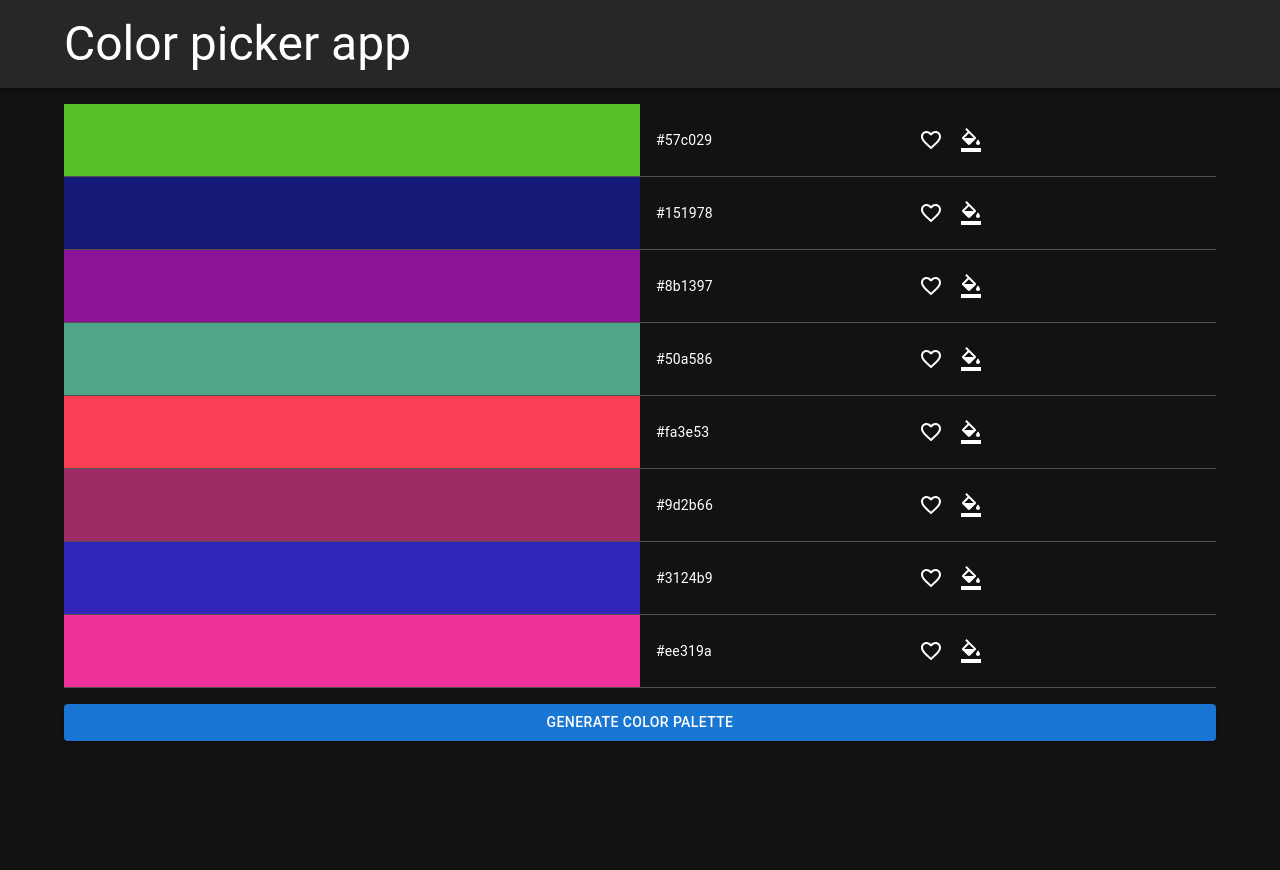
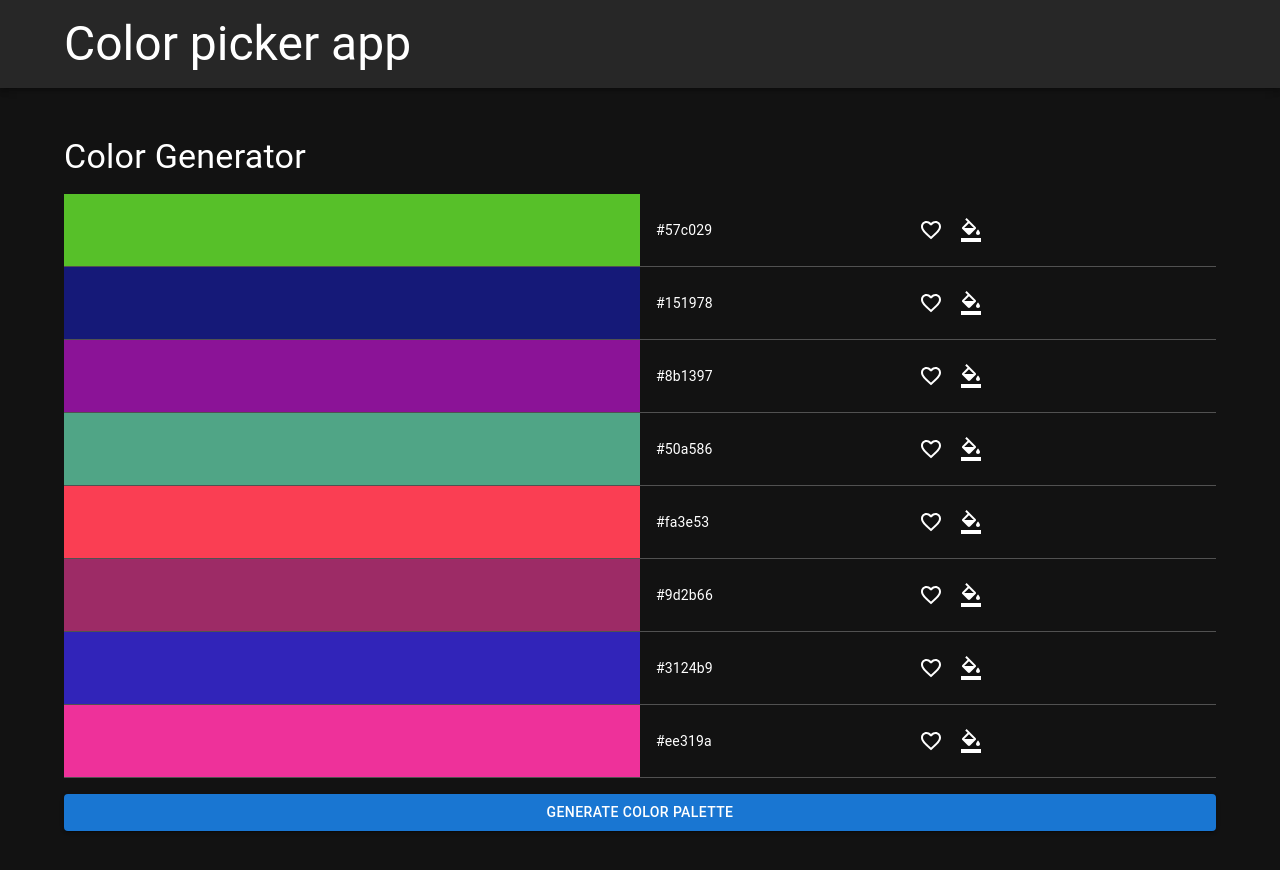
Before and after one commit to PavelZurek/demo-color-picker, a Next.js app: page / in a window 1280 px wide. Both pictures are taken after a click on the button "GENERATE COLOR PALETTE". Shown: the top 870 px of the page. Before the commit the page ends 800 px from the top, so only its background shows below. Built offline with nearby package versions, Linux system fonts and the light colour scheme.

Commit message:
Created common ColorTable component

```diff
--- a/pages/index.tsx
+++ b/pages/index.tsx
@@ -1,13 +1,15 @@
 import { NextPage } from 'next'
-import { Container } from '@mui/material'
+import { Container, Stack } from '@mui/material'
 import { ColorGenerator } from '../src/components/ColorGenerator'
-import { PrimaryColorHistoryList } from '../src/components/PrimaryColorHistoryList'
+import { PrimaryColorHistory } from '../src/components/PrimaryColorHistory'
 
 const IndexPage: NextPage = () => {
   return (
     <Container maxWidth="lg">
-      <ColorGenerator />
-      <PrimaryColorHistoryList />
+      <Stack paddingY={4} spacing={4}>
+        <ColorGenerator />
+        <PrimaryColorHistory />
+      </Stack>
     </Container>
   )
 }
--- a/src/components/ColorGenerator.tsx
+++ b/src/components/ColorGenerator.tsx
@@ -1,17 +1,10 @@
 import { FC } from 'react'
-import {
-  Button,
-  IconButton,
-  Stack,
-  Table,
-  TableBody,
-  TableCell,
-  TableRow,
-} from '@mui/material'
+import { Button, IconButton, Stack, Typography } from '@mui/material'
 import { getRandomColors } from '../color'
 import { Favorite, FavoriteBorder } from '@mui/icons-material'
 import { useColorStore } from '../hooks/useColorStore'
-import { SetPrimaryColorButton } from './SetPrimaryColorButton'
+import { SetPrimaryColorButton } from './partials/SetPrimaryColorButton'
+import { ColorTable } from './partials/ColorTable'
 
 export const ColorGenerator: FC = () => {
   const colors = useColorStore((state) => state.colors)
@@ -30,30 +23,22 @@ export const ColorGenerator: FC = () => {
     ])
   }
 
+  const colorActions = (color: string) => (
+    <>
+      <IconButton
+        title={isColorLiked(color) ? 'Dislike' : 'Like'}
+        onClick={() => toggleLikedColor(color)}
+      >
+        {isColorLiked(color) ? <Favorite /> : <FavoriteBorder />}
+      </IconButton>
+      <SetPrimaryColorButton color={color} />
+    </>
+  )
+
   return (
     <Stack paddingY={2} spacing={2}>
-      <Table>
-        <TableBody>
-          {colors?.map((colorCode) => (
-            <TableRow key={colorCode}>
-              <TableCell
-                width="50%"
-                style={{ backgroundColor: colorCode }}
-              ></TableCell>
-              <TableCell>{colorCode}</TableCell>
-              <TableCell>
-                <IconButton
-                  title={isColorLiked(colorCode) ? 'Dislike' : 'Like'}
-                  onClick={() => toggleLikedColor(colorCode)}
-                >
-                  {isColorLiked(colorCode) ? <Favorite /> : <FavoriteBorder />}
-                </IconButton>
-                <SetPrimaryColorButton color={colorCode} />
-              </TableCell>
-            </TableRow>
-          ))}
-        </TableBody>
-      </Table>
+      <Typography variant="h4">Color Generator</Typography>
+      <ColorTable colors={colors} actions={colorActions} />
       <Button variant="contained" onClick={onGenerateColorsClick}>
         Generate Color Palette
       </Button>
--- /dev/null
+++ b/src/components/PrimaryColorHistory.tsx
@@ -0,0 +1,36 @@
+import { FC } from 'react'
+import { IconButton, Stack, Typography } from '@mui/material'
+import { useColorStore } from '../hooks/useColorStore'
+import { SetPrimaryColorButton } from './partials/SetPrimaryColorButton'
+import { Clear } from '@mui/icons-material'
+import { ColorTable } from './partials/ColorTable'
+
+export const PrimaryColorHistory: FC = () => {
+  const primaryColorHistory = useColorStore(
+    (state) => state.primaryColorHistory
+  )
+  const removePrimaryColor = useColorStore((state) => state.removePrimaryColor)
+
+  const actions = (color: string) => (
+    <>
+      <SetPrimaryColorButton color={color} />
+      <IconButton
+        title="Remove from history"
+        onClick={() => removePrimaryColor(color)}
+      >
+        <Clear />
+      </IconButton>
+    </>
+  )
+
+  if (!primaryColorHistory?.length) {
+    return null
+  }
+
+  return (
+    <Stack paddingY={2} spacing={2}>
+      <Typography variant="h4">Primary Color History</Typography>
+      <ColorTable colors={primaryColorHistory} actions={actions} />
+    </Stack>
+  )
+}
--- a/src/components/PrimaryColorHistoryList.tsx
+++ /dev/null
@@ -1,37 +0,0 @@
-import { FC } from 'react'
-import { Box, IconButton, Stack } from '@mui/material'
-import { useColorStore } from '../hooks/useColorStore'
-import { SetPrimaryColorButton } from './SetPrimaryColorButton'
-import { Clear } from '@mui/icons-material'
-
-const ListItem: FC<{ color: string }> = ({ color }) => {
-  const removePrimaryColor = useColorStore((state) => state.removePrimaryColor)
-
-  return (
-    <Box>
-      <SetPrimaryColorButton color={color} />
-      <IconButton
-        title="Remove from history"
-        onClick={() => {
-          removePrimaryColor(color)
-        }}
-      >
-        <Clear />
-      </IconButton>
-    </Box>
-  )
-}
-
-export const PrimaryColorHistoryList: FC = () => {
-  const primaryColorHistory = useColorStore(
-    (state) => state.primaryColorHistory
-  )
-
-  return (
-    <Stack direction="row" justifyContent="space-between">
-      {primaryColorHistory?.map((color) => (
-        <ListItem color={color} />
-      ))}
-    </Stack>
-  )
-}
--- /dev/null
+++ b/src/components/partials/ColorTable.tsx
@@ -0,0 +1,24 @@
+import { FC } from 'react'
+import { Table, TableBody, TableCell, TableRow } from '@mui/material'
+
+export const ColorTable: FC<{
+  colors: string[]
+  actions?: (color: string) => JSX.Element
+}> = ({ colors, actions }) => {
+  return (
+    <Table>
+      <TableBody>
+        {colors?.map((color) => (
+          <TableRow key={color}>
+            <TableCell
+              width="50%"
+              style={{ backgroundColor: color }}
+            ></TableCell>
+            <TableCell>{color}</TableCell>
+            {actions && <TableCell>{actions(color)}</TableCell>}
+          </TableRow>
+        ))}
+      </TableBody>
+    </Table>
+  )
+}
--- a/src/components/SetPrimaryColorButton.tsx
+++ b/src/components/partials/SetPrimaryColorButton.tsx
@@ -1,5 +1,5 @@
 import { FC } from 'react'
-import { useColorStore } from '../hooks/useColorStore'
+import { useColorStore } from '../../hooks/useColorStore'
 import { IconButton } from '@mui/material'
 import { FormatColorFill } from '@mui/icons-material'
 
```
